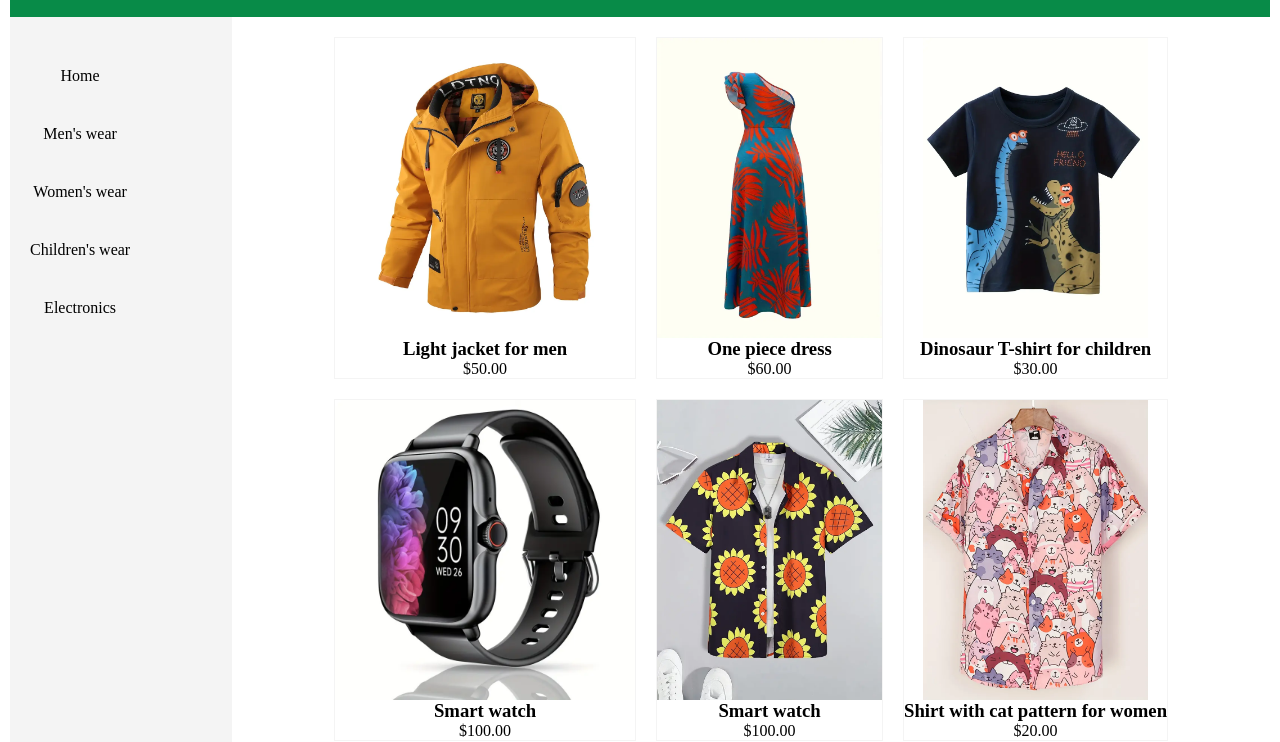
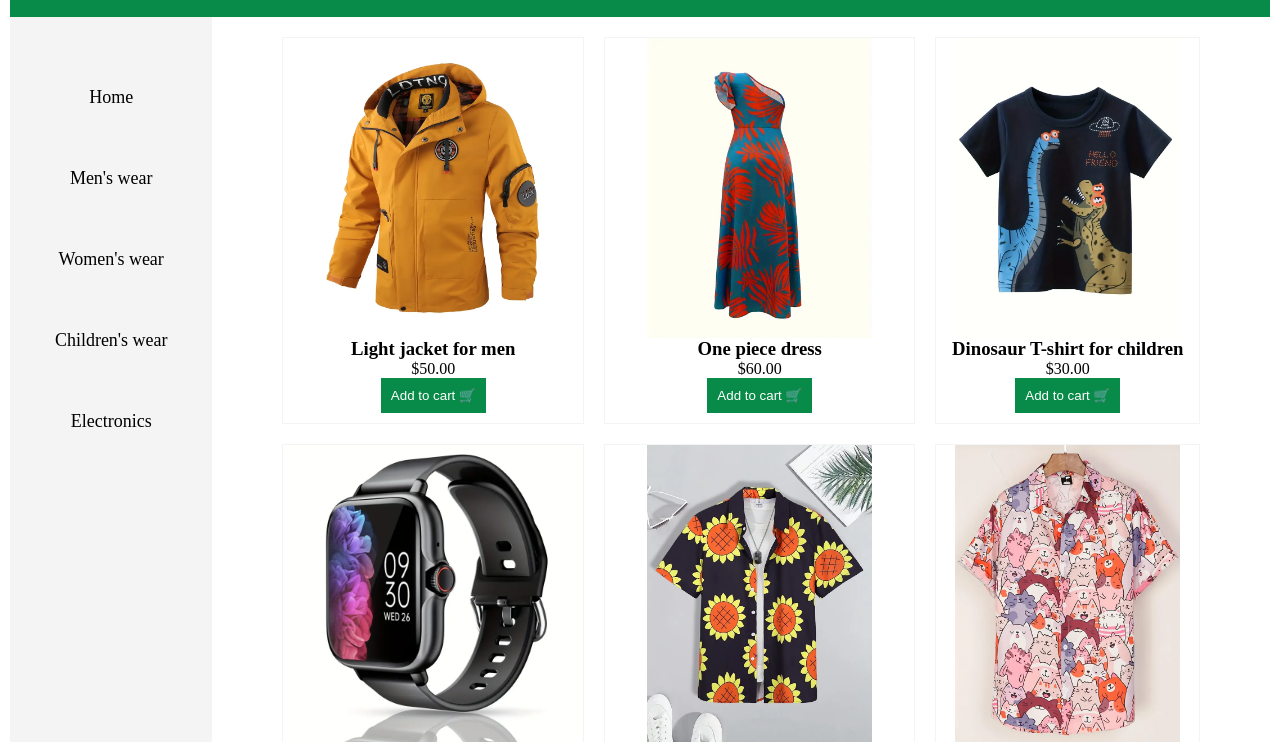
Before and after one commit to RaulRC86/CODSOFT, a plain HTML site: page landing_page/index.html in a window 1280 px wide. Shown: the part 70-812 px from the top of the page. Drawn offline with Linux system fonts and the light colour scheme.

Commit message:
add to cart button

```diff
--- a/landing_page/assets/css/style.css
+++ b/landing_page/assets/css/style.css
@@ -31,11 +31,12 @@
     padding-block: 20px;
     padding-inline: 20px;
     display: flex;
-    justify-content: left;
-    text-align: center;
+    justify-content: center;
+    font-size: large;
+    max-height: 100vh;
   }
 
-  aside li{cursor: pointer; margin-block: 20px;}
+  aside li{cursor: pointer; margin-block: 40px;}
   aside li:hover{background-color: #088b48; color: white;}
 
 
@@ -61,6 +62,15 @@
 
   .product img {height: 300px; width: auto;}
 
+  .addBtn {
+    background-color: #088b48;
+    color: white;
+    padding: 10px;
+    border: none;
+    cursor: pointer;
+    margin-bottom: 10px;
+  }
+
 
   footer {
     grid-area: footer;
--- a/landing_page/index.html
+++ b/landing_page/index.html
@@ -33,31 +33,37 @@
           <img src="./assets/img/jacket_man.webp" alt="" />
           <h3>Light jacket for men</h3>
           <p>$50.00</p>
+          <button class="addBtn">Add to cart 🛒</button>
         </div>
         <div class="product">
           <img src="./assets/img/dress.webp" alt="" />
           <h3>One piece dress</h3>
           <p>$60.00</p>
+          <button class="addBtn">Add to cart 🛒</button>
         </div>
         <div class="product">
           <img src="./assets/img/tshirt_dino.webp" alt="" />
           <h3>Dinosaur T-shirt for children</h3>
           <p>$30.00</p>
+          <button class="addBtn">Add to cart 🛒</button>
         </div>
         <div class="product">
           <img src="./assets/img/watch.webp" alt="" />
           <h3>Smart watch</h3>
           <p>$100.00</p>
+          <button class="addBtn">Add to cart 🛒</button>
         </div>
         <div class="product">
           <img src="./assets/img/shirt_man.webp" alt="" />
-          <h3>Smart watch</h3>
+          <h3>Shirt for men with a sunflower pattern</h3>
           <p>$100.00</p>
+          <button class="addBtn">Add to cart 🛒</button>
         </div>
         <div class="product">
           <img src="./assets/img/shirt_woman.webp" alt="" />
           <h3>Shirt with cat pattern for women</h3>
           <p>$20.00</p>
+          <button class="addBtn">Add to cart 🛒</button>
         </div>
       </main>
       <footer class="footer">Created by Raúl Rodríguez (2025)</footer>
```
